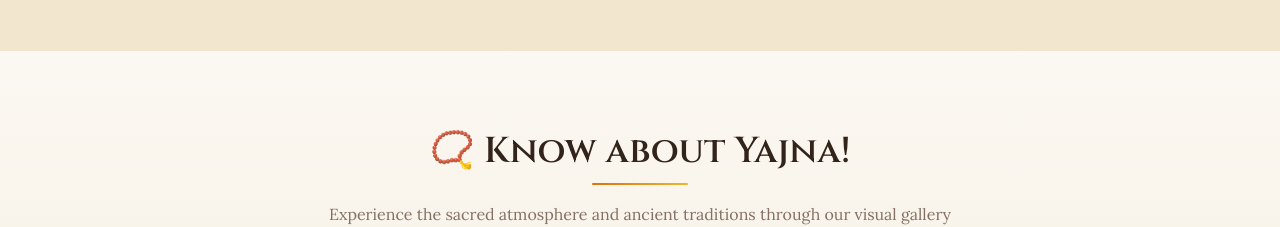
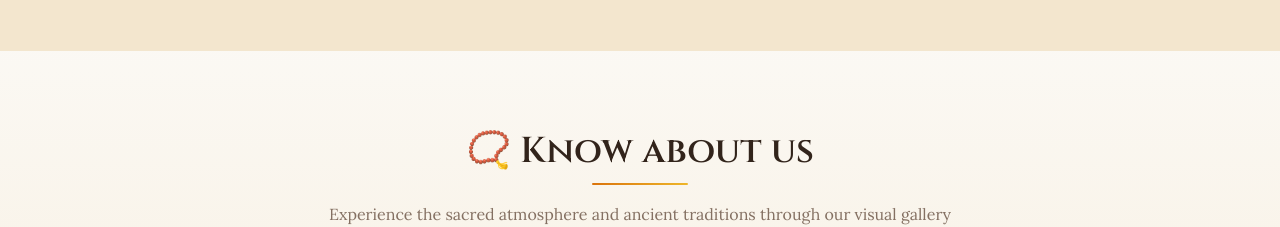
Before and after one commit to vladimir007usa/yajna-xx, a React (Vite) app: page / in a window 1280 px wide. Shown: the part 2620-2847 px from the top of the page. Built offline with nearby package versions, Linux system fonts and the light colour scheme; the HTML template or start-up script is replaced by a standard one.

Commit message:
change gallery heading to Know about us

```diff
--- a/src/components/YajnaGallery.tsx
+++ b/src/components/YajnaGallery.tsx
@@ -30,7 +30,7 @@ const YajnaGallery = () => {
     <section className="py-20 gradient-warm overflow-hidden">
       <div className="container mx-auto px-4">
         <SectionHeading
-          title="📿 Know about Yajna!"
+          title="📿 Know about us"
           subtitle="Experience the sacred atmosphere and ancient traditions through our visual gallery"
         />
 
```
